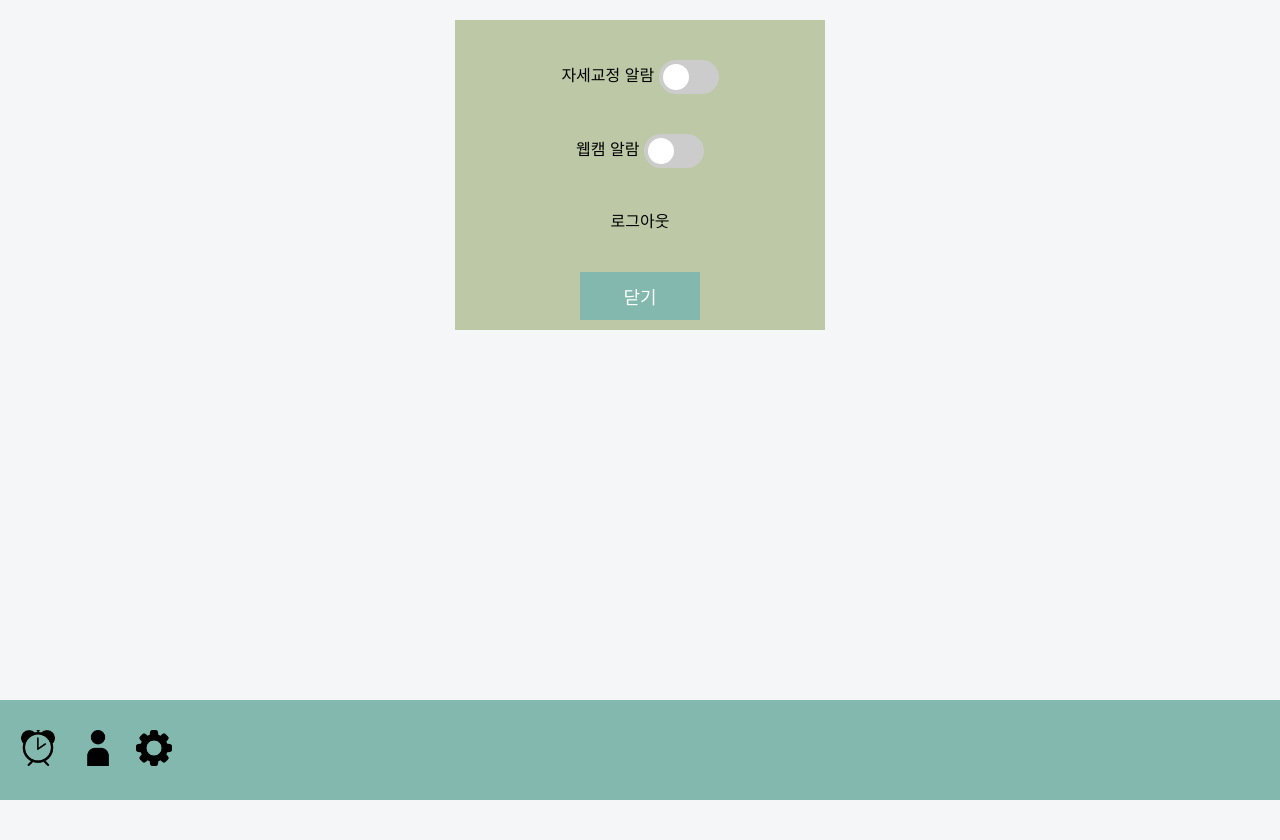
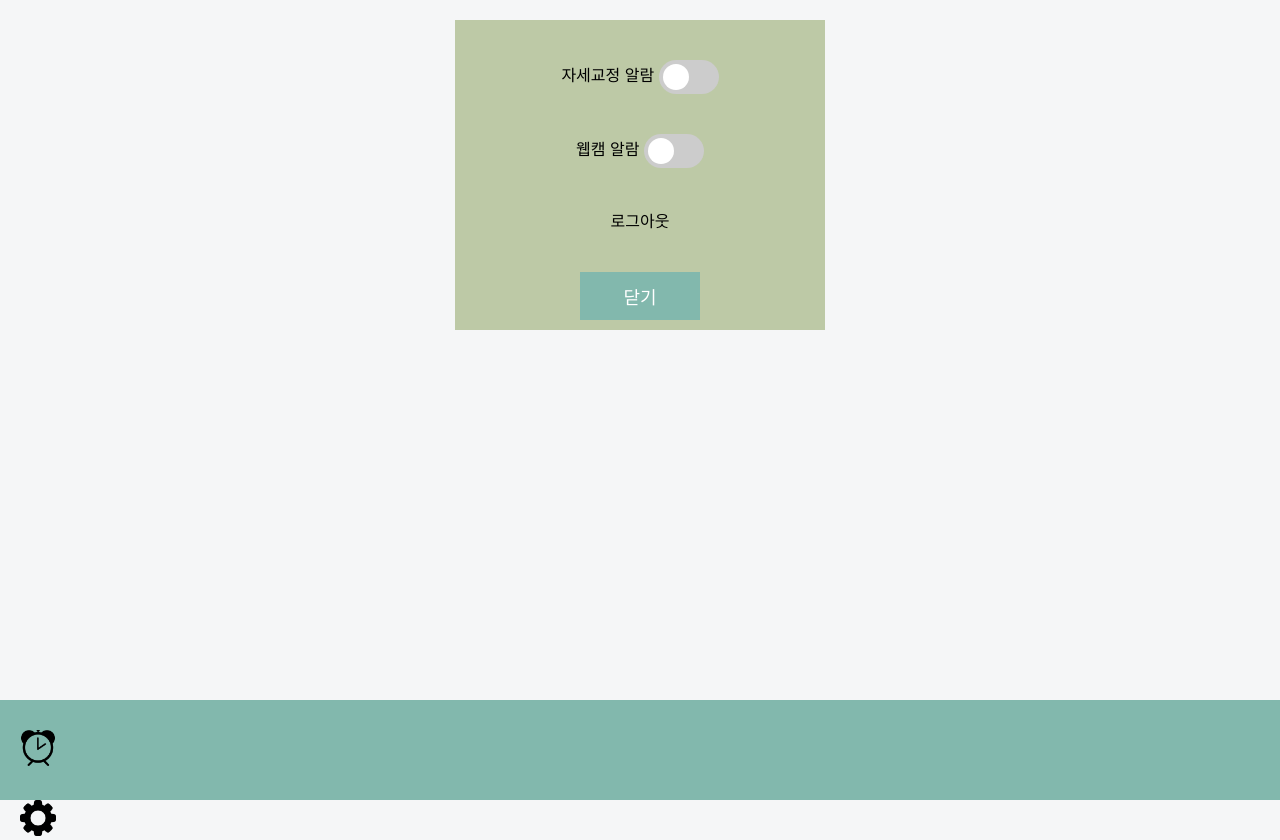
Before and after one commit to btothey99/DibidibidipLearning, a website: page homepage/onoff_settings.html in a window 1280 px wide. Drawn offline with nearby package versions, Linux system fonts and the light colour scheme.

Commit message:
Update onoff_settings.html

```diff
--- a/homepage/onoff_settings.html
+++ b/homepage/onoff_settings.html
@@ -45,8 +45,6 @@
 <div class="footer">
   <div class="left">
     <a href="alarm_settings.html" title="알람설정"><img src="./img/alarm.png" id="settings"></a>
-    <a href="callender.html" title="캘린더"><img src="./img/user-icon.png" id="settings"></a>
-</div>
   <div class="right">
     <a href="onoff_settings.html" title="설정"><img src="./img/settings.png" id="settings"></a>
   </div>
```
